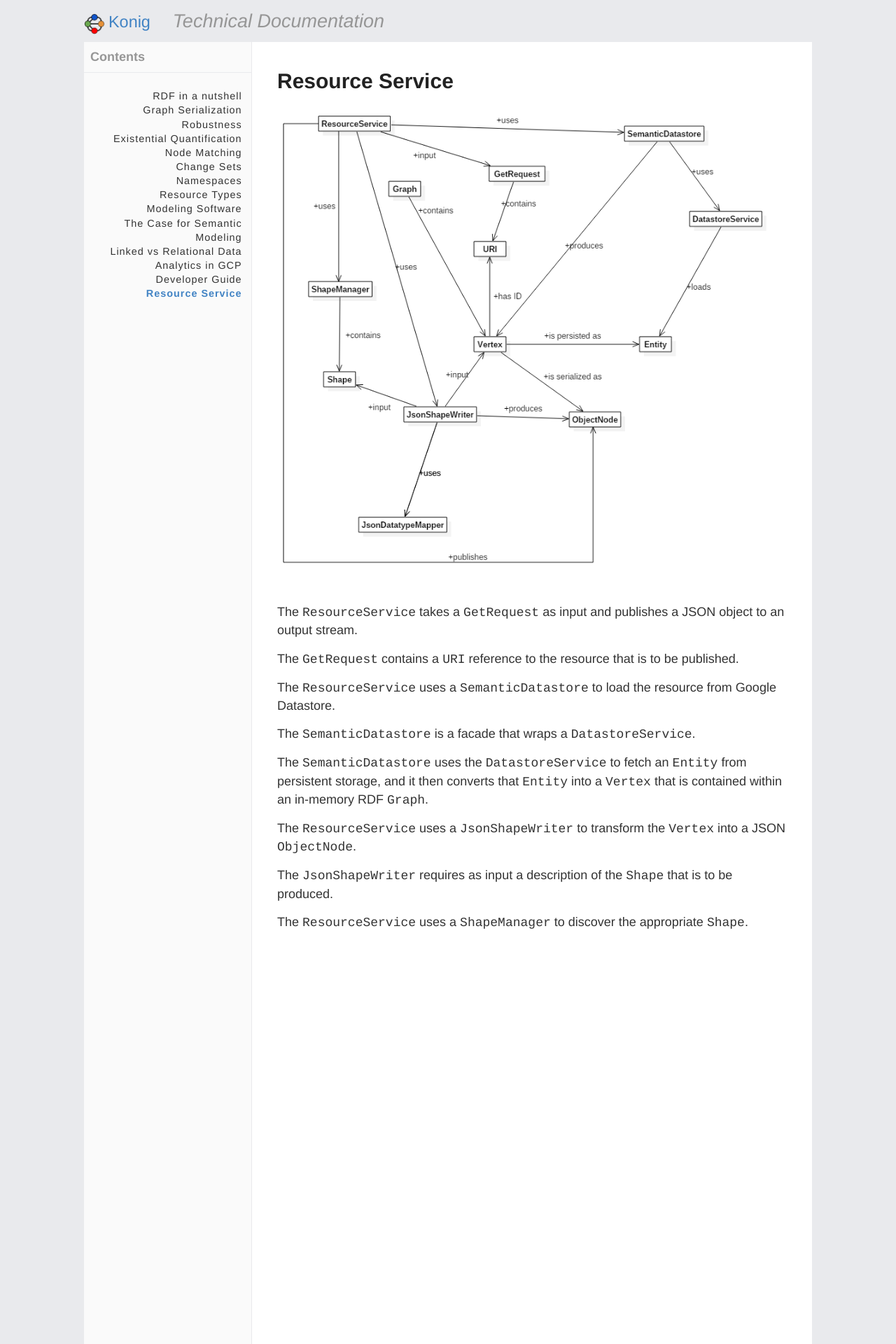
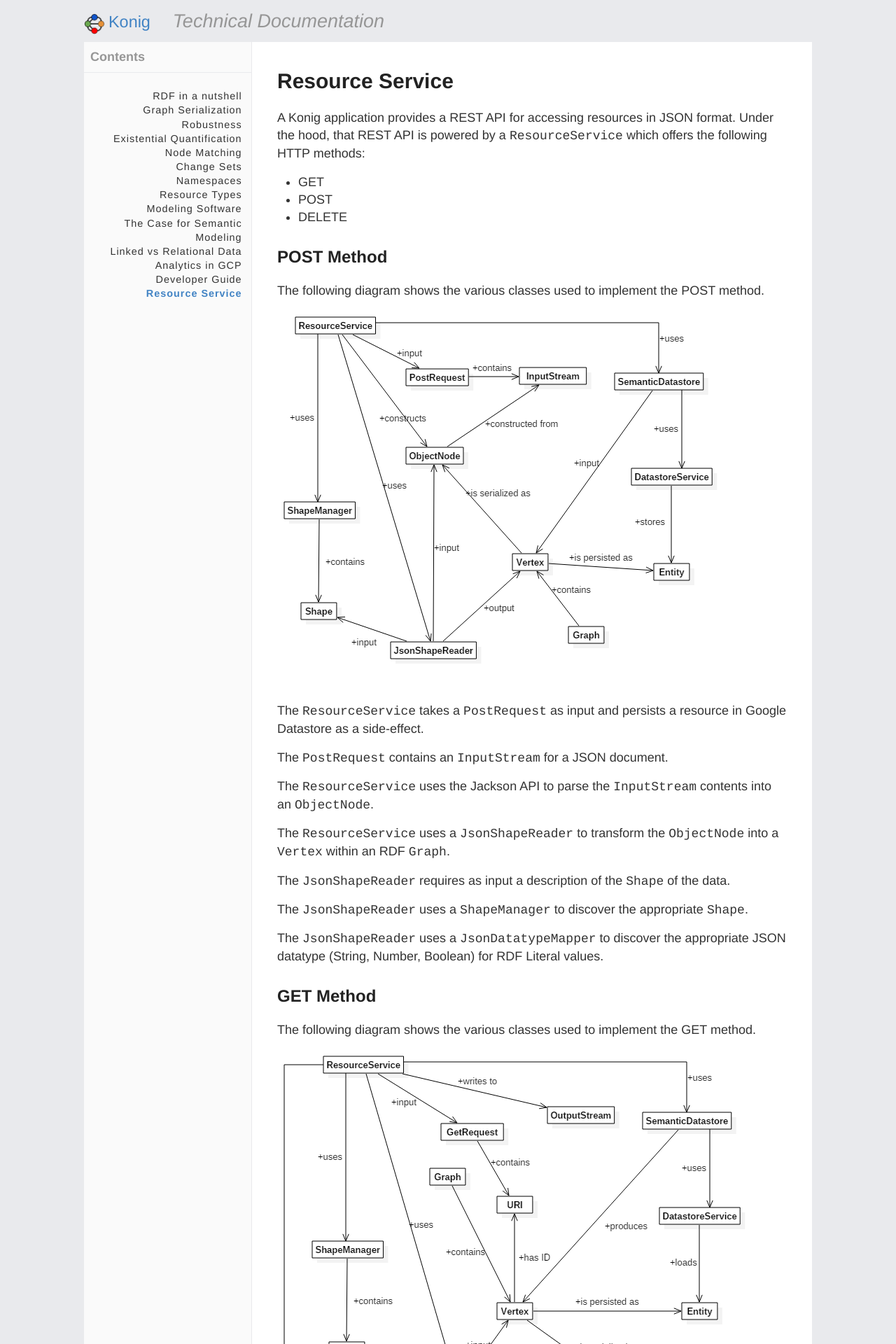
Before and after one commit to konigio/konigio.github.io, a Jekyll site: the page built from docs/Resource_Service.md, in a window 1280 px wide. Shown: the top 1920 px of the page at 70% size. Built offline with Jekyll 4.4.1, drawn with Linux system fonts in a browser that asks for light colours.

Commit message:
Update to Resource Service article

```diff
--- a/docs/Resource_Service.md
+++ b/docs/Resource_Service.md
@@ -3,7 +3,44 @@ layout: documentation
 title: Resource Service
 ---
 
-![Resource Service](/images/ResourceService.png)
+A Konig application provides a REST API for accessing resources in JSON format.
+Under the hood, that REST API is powered by a `ResourceService` which offers
+the following HTTP methods:
+
+- GET
+- POST
+- DELETE
+
+
+## POST Method
+
+The following diagram shows the various classes used to implement the POST method.
+
+![POST Method](/images/ResourceServicePost.png)
+
+The `ResourceService` takes a `PostRequest` as input and persists a resource
+in Google Datastore as a side-effect.
+
+The `PostRequest` contains an `InputStream` for a JSON document.
+
+The `ResourceService` uses the Jackson API to parse the `InputStream` contents
+into an `ObjectNode`.
+
+The `ResourceService` uses a `JsonShapeReader` to transform the `ObjectNode` into
+a `Vertex` within an RDF `Graph`.
+
+The `JsonShapeReader` requires as input a description of the `Shape` of the data.
+
+The `JsonShapeReader` uses a `ShapeManager` to discover the appropriate `Shape`.
+
+The `JsonShapeReader` uses a `JsonDatatypeMapper` to discover the appropriate JSON
+datatype (String, Number, Boolean) for RDF Literal values.
+
+## GET Method
+
+The following diagram shows the various classes used to implement the GET method.
+
+![GET Method](/images/ResourceServiceGet.png)
 
 The `ResourceService` takes a `GetRequest` as input and publishes a JSON object
 to an output stream.
```
Also changed, not shown: images/ResourceService.png (deleted), images/ResourceServiceGet.png (added), images/ResourceServicePost.png (added).
